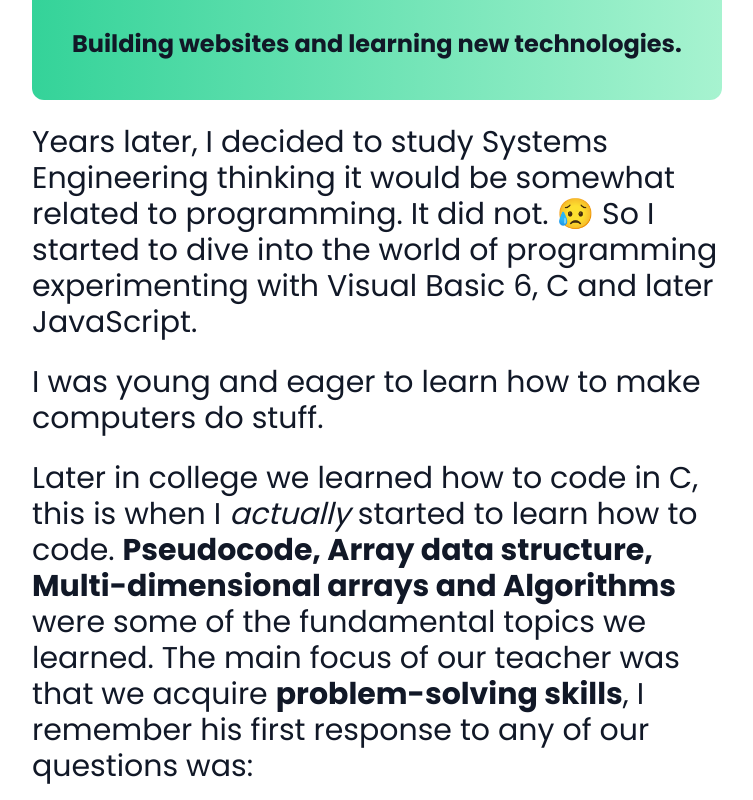
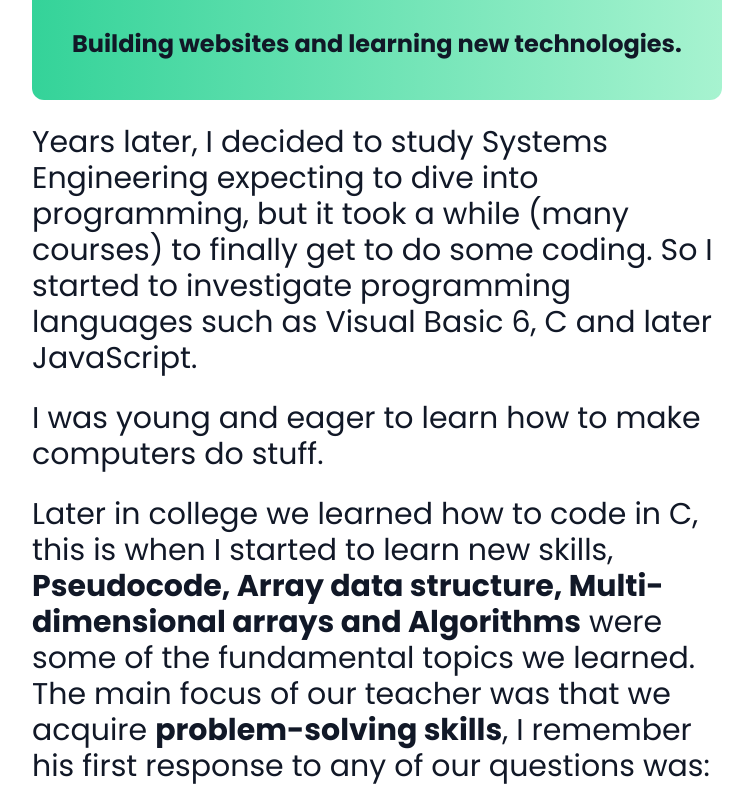
Before and after one commit to EzequielCaste/personal-site, a Next.js app: page / in a window 1280 px wide. Shown: the part 1500-2300 px from the top of the page, without its empty margins (264-1017 px from the left). Built offline with nearby package versions, Linux system fonts and the light colour scheme; what @tailwindcss/typography would draw is missing.

Commit message:
update About text and navbar link to Blog

```diff
--- a/components/About.js
+++ b/components/About.js
@@ -34,16 +34,15 @@ export const About = () => {
       </div>
 
       <p>
-        Years later, I decided to study Systems Engineering thinking it would be
-        somewhat related to programming. It did not. 😥 So I started to dive
-        into the world of programming experimenting with Visual Basic 6, C and
-        later JavaScript.
+        Years later, I decided to study Systems Engineering expecting to dive
+        into programming, but it took a while (many courses) to finally get to
+        do some coding. So I started to investigate programming languages such
+        as Visual Basic 6, C and later JavaScript.
       </p>
       <p>I was young and eager to learn how to make computers do stuff.</p>
       <p>
-        Later in college we learned how to code in C, this is when I
-        <em> actually </em>
-        started to learn how to code.{' '}
+        Later in college we learned how to code in C, this is when I started to
+        learn new skills,{' '}
         <strong>
           Pseudocode, Array data structure, Multi-dimensional arrays and
           Algorithms
--- a/components/navbar.js
+++ b/components/navbar.js
@@ -75,22 +75,18 @@ export const Navbar = () => {
                     About Me
                   </a>
                 </Link>
-                {/* <Link href="/posts">
+                <Link href="/#projects">
+                  <a className="text-white px-3 py-2 hover:bg-gray-900 rounded-md text-sm font-medium active:bg-gray-900">
+                    Projects
+                  </a>
+                </Link>
+                <Link href="/posts">
                   <a
                     className={`text-white px-3 py-2 hover:bg-gray-900 rounded-md text-sm font-medium  ${
                       router.pathname.includes('/posts') && 'bg-gray-900'
                     }`}
                   >
                     Blog
-                  </a>
-                </Link> */}
-                <Link
-                  href={`${
-                    router.pathname.includes('/posts') ? '/' : '/#projects'
-                  }`}
-                >
-                  <a className="text-white px-3 py-2 hover:bg-gray-900 rounded-md text-sm font-medium active:bg-gray-900">
-                    Projects
                   </a>
                 </Link>
                 <Link href="mailto:ezequiel.caste@gmail.com">
@@ -126,20 +122,20 @@ export const Navbar = () => {
                   About Me
                 </a>
               </Link>
-              {/* <Link href="/posts">
-                <a
-                  onClick={toggleMenu}
-                  className="text-gray-300 hover:bg-gray-900 hover:text-white block px-3 py-2 rounded-md text-base font-medium"
-                >
-                  Blog
-                </a>
-              </Link> */}
               <Link href="#projects">
                 <a
                   onClick={toggleMenu}
                   className="text-white px-3 py-2 block hover:bg-gray-900 rounded-md text-sm font-medium"
                 >
                   Projects
+                </a>
+              </Link>
+              <Link href="/posts">
+                <a
+                  onClick={toggleMenu}
+                  className="text-gray-300 hover:bg-gray-900 hover:text-white block px-3 py-2 rounded-md text-base font-medium"
+                >
+                  Blog
                 </a>
               </Link>
               <Link href="mailto:ezequiel.caste@gmail.com">
```
